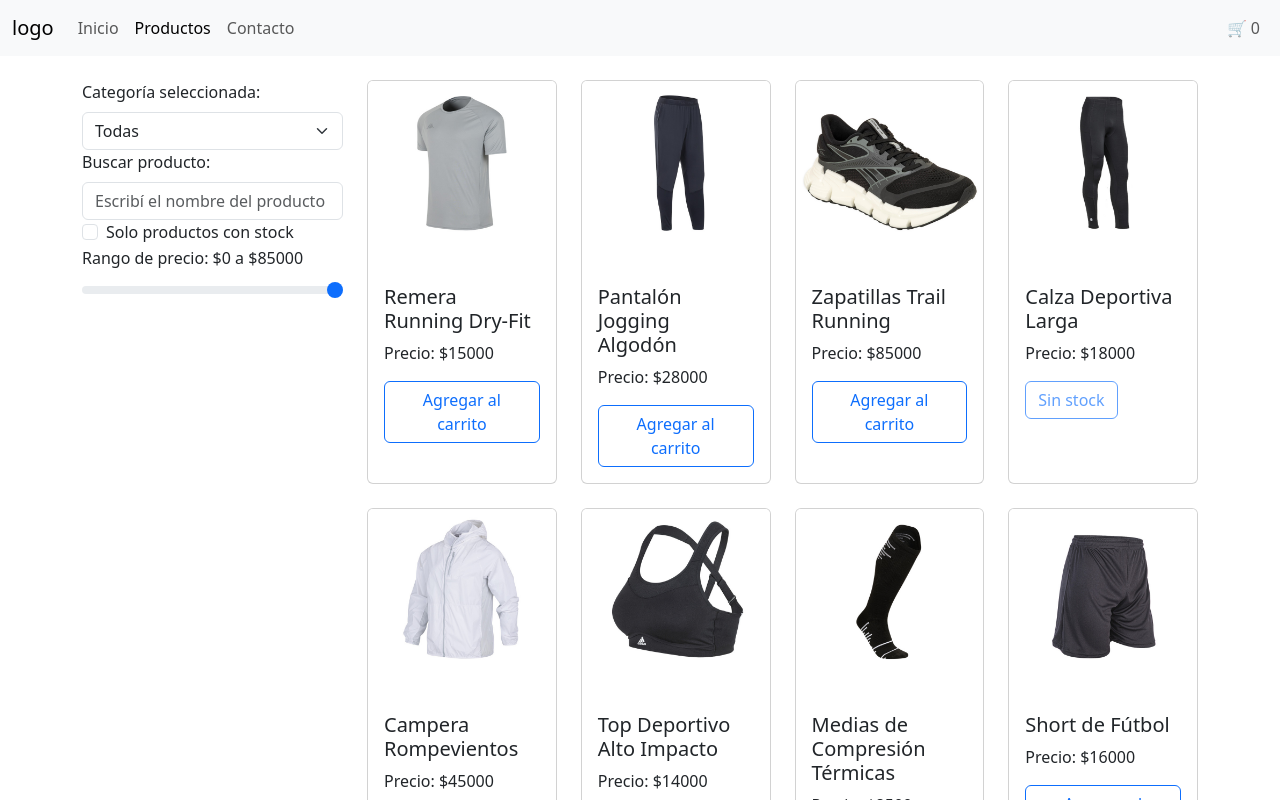
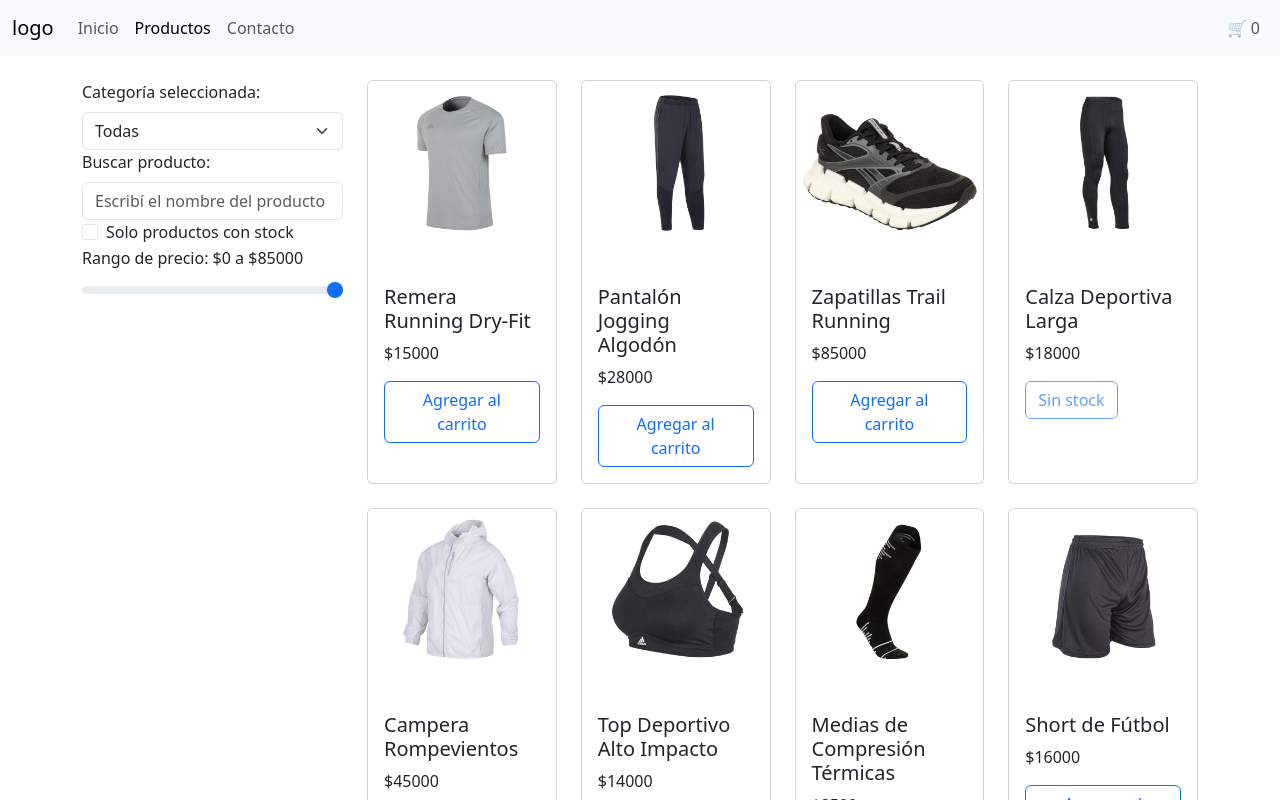
Before and after one commit to toralessantiago/ecommerce, a React (Vite) app in the folder ecommerce/: page /productos in a window 1280 px wide. Shown: the top 800 px of the page. Built offline with nearby package versions, Linux system fonts and the light colour scheme.

Commit message:
feat: avances y correciones de detalle producto

```diff
--- a/ecommerce/data/productos.js
+++ b/ecommerce/data/productos.js
@@ -5,8 +5,8 @@ export const productos = [
     nombre: "Remera Running Dry-Fit",
     categoria: "Indumentaria",
     precio: 15000,
-    imagen: "imagenes/remera-running.jpg",
-    imagenhover:"imagenes/remera-running-2.jpg",
+    imagen: "/imagenes/remera-running.jpg",
+    imagenhover:"/imagenes/remera-running-2.jpg",
     descripcion: "Remera transpirable de secado rápido, ideal para running y entrenamiento aeróbico.",
     stock: 25
 },
@@ -15,8 +15,8 @@ export const productos = [
     nombre: "Pantalón Jogging Algodón",
     categoria: "Indumentaria",
     precio: 28000,
-    imagen: "imagenes/jogging.jpg",
-    imagenhover:"imagenes/jogging-2.jpg",
+    imagen: "/imagenes/jogging.jpg",
+    imagenhover:"/imagenes/jogging-2.jpg",
     descripcion: "Pantalón cómodo con ajuste en los tobillos, para entrenamiento de fuerza o uso diario.",
     stock: 15
 },
@@ -25,8 +25,8 @@ export const productos = [
     nombre: "Zapatillas Trail Running",
     categoria: "Calzado",
     precio: 85000,
-    imagen: "imagenes/zapatillas.jpg",
-    imagenhover:"imagenes/zapatillas-2.jpg",
+    imagen: "/imagenes/zapatillas.jpg",
+    imagenhover:"/imagenes/zapatillas-2.jpg",
     descripcion: "Zapatillas de running versátiles con una sensación suave y elástica.",
     stock: 10
 },
@@ -35,8 +35,8 @@ export const productos = [
     nombre: "Calza Deportiva Larga",
     categoria: "Indumentaria",
     precio: 18000,
-    imagen: "imagenes/calza.jpg",
-    imagenhover:"imagenes/calza-2.jpg",
+    imagen: "/imagenes/calza.jpg",
+    imagenhover:"/imagenes/calza-2.jpg",
     descripcion: "Calza de compresión con cintura alta y costuras planas para evitar roces.",
     stock: 0
 },
@@ -45,8 +45,8 @@ export const productos = [
     nombre: "Campera Rompevientos",
     categoria: "Abrigo",
     precio: 45000,
-    imagen: "imagenes/campera-rompevientos.jpg",
-    imagenhover:"imagenes/campera-rompevientos-2.jpg",
+    imagen: "/imagenes/campera-rompevientos.jpg",
+    imagenhover:"/imagenes/campera-rompevientos-2.jpg",
     descripcion: "Campera ligera y compactable, resistente al viento y llovizna leve.",
     stock: 12
 },
@@ -55,8 +55,8 @@ export const productos = [
     nombre: "Top Deportivo Alto Impacto",
     categoria: "Indumentaria",
     precio: 14000,
-    imagen: "imagenes/top.jpg",
-    imagenhover:"imagenes/top-2.jpg",
+    imagen: "/imagenes/top.jpg",
+    imagenhover:"/imagenes/top-2.jpg",
     descripcion: "Soporte firme con espalda cruzada para entrenamientos de alta intensidad.",
     stock: 20
 },
@@ -65,8 +65,8 @@ export const productos = [
     nombre: "Medias de Compresión Térmicas",
     categoria: "Accesorios",
     precio: 8500,
-    imagen: "imagenes/medias.jpg",
-    imagenhover:"imagenes/medias-2.jpg",
+    imagen: "/imagenes/medias.jpg",
+    imagenhover:"/imagenes/medias-2.jpg",
     descripcion: "Medias hasta la rodilla diseñadas para mejorar la circulación y retener el calor.",
     stock: 45
 },
@@ -75,8 +75,8 @@ export const productos = [
     nombre: "Short de Fútbol",
     categoria: "Indumentaria",
     precio: 16000,
-    imagen: "imagenes/short-de-futbol.jpg",
-    imagenhover:"imagenes/short-de-futbol-2.jpg",
+    imagen: "/imagenes/short-de-futbol.jpg",
+    imagenhover:"/imagenes/short-de-futbol-2.jpg",
     descripcion: "Short ligero con suspensor interno y tecnología de ventilación.",
     stock: 35
 },
@@ -85,8 +85,8 @@ export const productos = [
     nombre: "Botines Césped Sintético",
     categoria: "Calzado",
     precio: 72000,
-    imagen: "imagenes/botines.jpg",
-    imagenhover:"imagenes/botines-2.jpg",
+    imagen: "/imagenes/botines.jpg",
+    imagenhover:"/imagenes/botines-2.jpg",
     descripcion: "Botines con tapones múltiples para máxima tracción en canchas de pasto sintético.",
     stock: 10
 },
@@ -95,8 +95,8 @@ export const productos = [
     nombre: "Gorra Running Ultraligera",
     categoria: "Accesorios",
     precio: 9500,
-    imagen: "imagenes/gorra.jpg",
-    imagenhover:"imagenes/gorra-2.jpg",
+    imagen: "/imagenes/gorra.jpg",
+    imagenhover:"/imagenes/gorra-2.jpg",
     descripcion: "Gorra con paneles de malla transpirable y banda interna absorbente.",
     stock: 22
 },
@@ -105,8 +105,8 @@ export const productos = [
     nombre: "Buzo Medio Cierre Térmico",
     categoria: "Abrigo",
     precio: 38000,
-    imagen: "imagenes/buzo.jpg",
-    imagenhover:"imagenes/buzo-2.jpg",
+    imagen: "/imagenes/buzo.jpg",
+    imagenhover:"/imagenes/buzo-2.jpg",
     descripcion: "Buzo de micropolar transpirable, ideal para calentamientos en días fríos.",
     stock: 18
 },
@@ -115,8 +115,8 @@ export const productos = [
     nombre: "Bolso Deportivo 40L",
     categoria: "Accesorios",
     precio: 32000,
-    imagen: "imagenes/bolso.jpg",
-    imagenhover:"imagenes/bolso-2.jpg",
+    imagen: "/imagenes/bolso.jpg",
+    imagenhover:"/imagenes/bolso-2.jpg",
     descripcion: "Bolso amplio con compartimento ventilado separado para el calzado húmedo.",
     stock: 14
 }
--- a/ecommerce/src/App.jsx
+++ b/ecommerce/src/App.jsx
@@ -21,7 +21,7 @@ function App() {
         <Route path="/carrito" element={<Carrito />} />
         <Route path="/contacto" element={<Contacto />} />
         <Route path="/nosotros" element={<Nosotros />} />
-        <Route path="/error404" element ={<Error404/>}/>
+        <Route path="/*" element ={<Error404/>}/>
       </Routes>
 
       <Footer />
--- a/ecommerce/src/components/ProductoCard.jsx
+++ b/ecommerce/src/components/ProductoCard.jsx
@@ -1,6 +1,6 @@
-import { productos } from "../../data/productos"
 import { useState } from "react";
-import { Card, Button } from "react-bootstrap";
+import { Card } from "react-bootstrap";
+import { Link } from "react-router-dom";
 
 import BotonAgregar from "./BotonAgregar";
 
@@ -9,10 +9,12 @@ function ProductoCard({ producto }) {
 
   return (
     <Card className="h-100">
+      <Link to={`/producto/${producto.id}`}>
         <div
           className="caja-imagen"
           onMouseEnter={() => setHover(true)}
           onMouseLeave={() => setHover(false)}
+          style={{ cursor: "pointer" }}
         >
           <Card.Img
             variant="top"
@@ -21,9 +23,15 @@ function ProductoCard({ producto }) {
             alt={`Fotografía de ${producto.nombre}`}
           />
         </div>
+      </Link>
+
       <Card.Body>
         <Card.Title>{producto.nombre}</Card.Title>
-        <Card.Text>Precio: ${producto.precio}</Card.Text>
+
+        <Card.Text>
+          ${producto.precio}
+        </Card.Text>
+
         <BotonAgregar producto={producto} />
       </Card.Body>
     </Card>
--- a/ecommerce/src/pages/DetalleProducto.jsx
+++ b/ecommerce/src/pages/DetalleProducto.jsx
@@ -1,5 +1,96 @@
+import { useParams } from "react-router-dom";
+import { productos } from "/data/productos";
+
+import { useState } from "react";
+
+import { Container, Row, Col, Button, Card } from "react-bootstrap";
+import BotonAgregar from "../components/BotonAgregar";
+import "/styles/global.css";
+
 function DetalleProducto() {
-  return <h1>Detalle Producto</h1>;
+  const { id } = useParams();
+
+  const producto = productos.find((p) => p.id === Number(id));
+
+  // validación por si no existe el producto
+  if (!producto) {
+    return (
+      <Container className="mt-5 text-center">
+        <h2>Producto no encontrado</h2>
+      </Container>
+    );
+  }
+
+  // array local de imágenes
+  const imagenes = [producto.imagen, producto.imagenhover].filter(Boolean);
+
+  // imagen principal
+  const [imagenSeleccionada, setImagenSeleccionada] = useState(imagenes[0]);
+
+  return (
+    <Container className="mt-5">
+      <Row className="g-4 align-items-start">
+        {/* MINIATURAS */}
+        <Col xs={12} md={2}>
+          <div className="d-flex d-md-block gap-2 overflow-auto">
+            {imagenes.map((img, index) => (
+              <Card
+                key={index}
+                className="p-1 flex-shrink-0 miniatura-producto"
+                onClick={() => setImagenSeleccionada(img)}
+                style={{
+                  cursor: "pointer",
+                }}
+              >
+                <Card.Img src={img} />
+              </Card>
+            ))}
+          </div>
+        </Col>
+
+        {/* IMAGEN PRINCIPAL */}
+        <Col xs={12} md={5}>
+          <img
+            key={imagenSeleccionada}
+            src={imagenSeleccionada}
+            alt={producto.nombre}
+            className="img-fluid w-100 rounded imagen-principal-animada"
+            style={{
+              maxHeight: "550px",
+              objectFit: "contain",
+            }}
+          />
+        </Col>
+
+        {/* INFO PRODUCTO */}
+        <Col xs={12} md={5}>
+          <p className="text-muted mb-1">{producto.categoria}</p>
+
+          <h1 className="fw-bold">{producto.nombre}</h1>
+
+          <h2 className="my-4 fw-bold">${producto.precio}</h2>
+
+          <p className="mb-4">{producto.descripcion}</p>
+
+          <p>
+            <strong>Stock:</strong>{" "}
+            {producto.stock > 0 ? `${producto.stock} disponibles` : "Sin stock"}
+          </p>
+
+          <BotonAgregar producto={producto} />
+        </Col>
+      </Row>
+
+      {/* DESCRIPCIÓN */}
+      <Row className="mt-5">
+        <Col>
+          <h3 className="fw-bold mb-3">Descripción del producto</h3>
+
+          <p>{producto.descripcion}</p>
+        </Col>
+      </Row>
+    </Container>
+  );
 }
 
 export default DetalleProducto;
--- a/ecommerce/styles/global.css
+++ b/ecommerce/styles/global.css
@@ -9,3 +9,70 @@
 .imagen-fluida:hover {
   transform: scale(1.15);
 }
+
+/*carrousel imagenes detalleproducto*/
+.carousel-control-prev-icon,
+.carousel-control-next-icon {
+  filter: grayscale(100%) brightness(0.4);
+}
+
+.carousel-indicators button {
+  width: 12px !important;
+  height: 12px !important;
+  border-radius: 50% !important;
+  background-color: #777 !important;
+  margin: 0 5px !important;
+}
+
+.carousel-indicators .active {
+  background-color: #333 !important;
+}
+
+/*miniatura del producto al entrar a detalle*/
+.miniatura-producto {
+  width: 80px;
+}
+
+@media (min-width: 768px) {
+  .miniatura-producto {
+    width: 140px;
+  }
+}
+
+/*pasar de una imagen a otra en detalleProducto*/
+
+.imagen-principal-animada {
+  animation: deslizarFade 0.35s ease;
+}
+
+@keyframes deslizarFade {
+  from {
+    opacity: 0;
+    transform: translateX(25px);
+  }
+
+  to {
+    opacity: 1;
+    transform: translateX(0);
+  }
+}
+
+/*boton agregar al carrito*/
+
+.boton-pop {
+  animation: popAgregar 0.3s ease;
+}
+
+@keyframes popAgregar {
+  0% {
+    transform: scale(1);
+  }
+
+  50% {
+    transform: scale(1.08);
+  }
+
+  100% {
+    transform: scale(1);
+  }
+}
```
Lines whose indentation alone changed are shown as unchanged.
